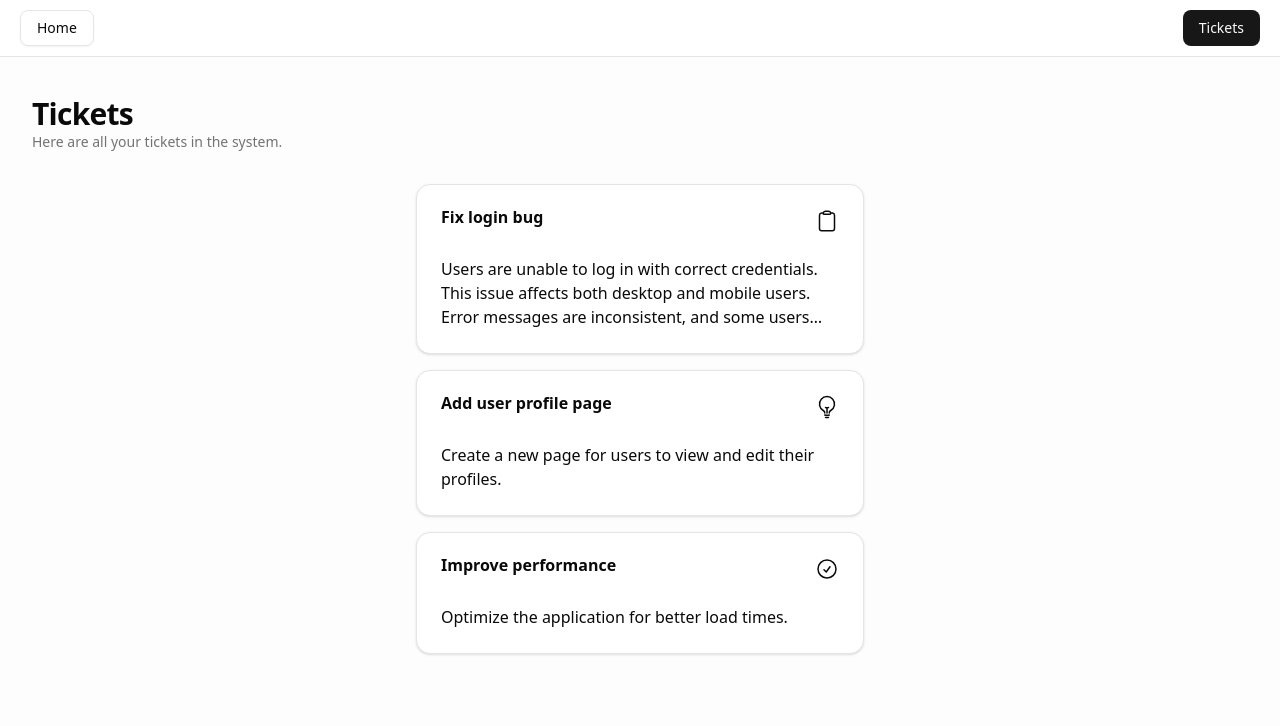
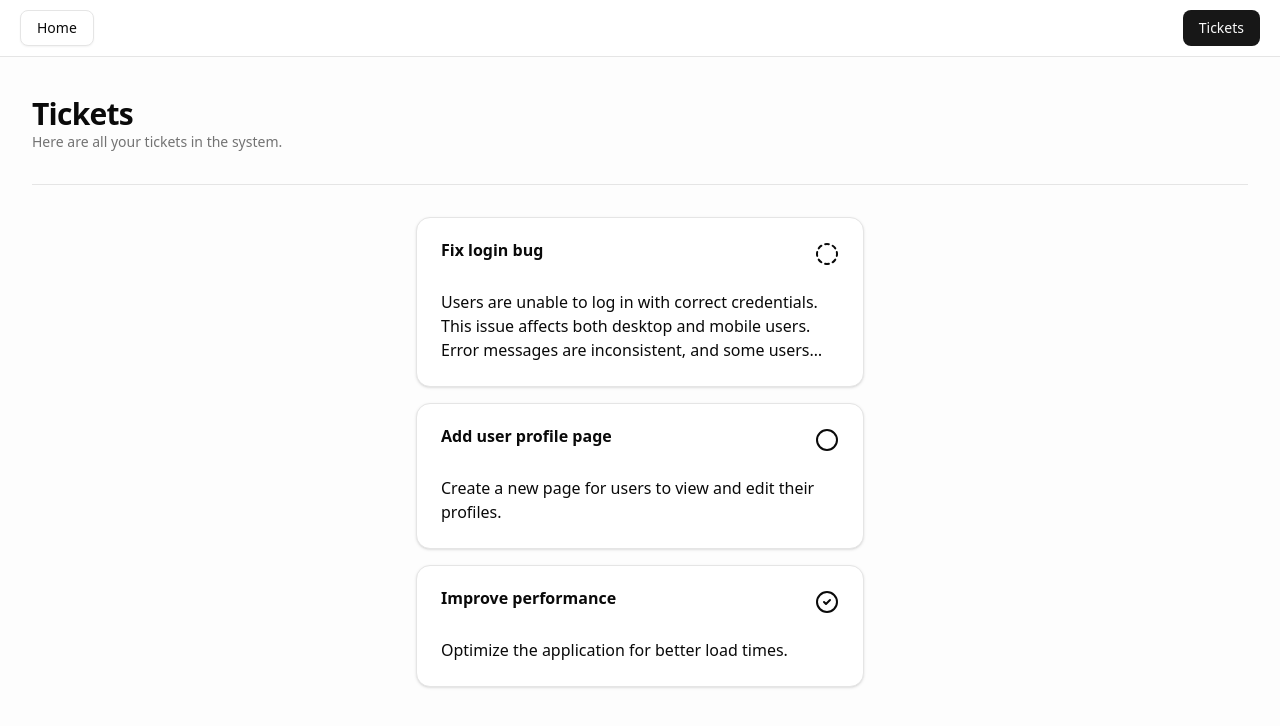
Before and after one commit to robinofskii/the-road-to-next-app, a Next.js app: page /tickets in a window 1280 px wide. Shown: the top 726 px of the page. Built offline with nearby package versions, Linux system fonts and the light colour scheme.

Commit message:
feat: replace custom ticket icons with lucide-react icons in TicketsPage

```diff
--- a/src/app/tickets/page.tsx
+++ b/src/app/tickets/page.tsx
@@ -1,5 +1,6 @@
 import { JSX } from "react";
 import Link from "next/link";
+import { Circle, CircleCheck, CircleDashed } from "lucide-react";
 
 import {
   Card,
@@ -8,65 +9,15 @@ import {
   CardHeader,
   CardTitle,
 } from "@/components/ui/card";
+import { Separator } from "@/components/ui/separator";
 import { initialTickets, TicketStatus } from "@/data";
 
 import { ticketPath } from "../paths";
 
-const CheckCircleIcon = () => (
-  <svg
-    xmlns="http://www.w3.org/2000/svg"
-    fill="none"
-    viewBox="0 0 24 24"
-    strokeWidth={1.5}
-    stroke="currentColor"
-    className="size-6"
-  >
-    <path
-      strokeLinecap="round"
-      strokeLinejoin="round"
-      d="M9 12.75 11.25 15 15 9.75M21 12a9 9 0 1 1-18 0 9 9 0 0 1 18 0Z"
-    />
-  </svg>
-);
-
-const LightBulbIcon = () => (
-  <svg
-    xmlns="http://www.w3.org/2000/svg"
-    fill="none"
-    viewBox="0 0 24 24"
-    strokeWidth={1.5}
-    stroke="currentColor"
-    className="size-6"
-  >
-    <path
-      strokeLinecap="round"
-      strokeLinejoin="round"
-      d="M12 18v-5.25m0 0a6.01 6.01 0 0 0 1.5-.189m-1.5.189a6.01 6.01 0 0 1-1.5-.189m3.75 7.478a12.06 12.06 0 0 1-4.5 0m3.75 2.383a14.406 14.406 0 0 1-3 0M14.25 18v-.192c0-.983.658-1.823 1.508-2.316a7.5 7.5 0 1 0-7.517 0c.85.493 1.509 1.333 1.509 2.316V18"
-    />
-  </svg>
-);
-
-const ClipboardIcon = () => (
-  <svg
-    xmlns="http://www.w3.org/2000/svg"
-    fill="none"
-    viewBox="0 0 24 24"
-    strokeWidth={1.5}
-    stroke="currentColor"
-    className="size-6"
-  >
-    <path
-      strokeLinecap="round"
-      strokeLinejoin="round"
-      d="M15.666 3.888A2.25 2.25 0 0 0 13.5 2.25h-3c-1.03 0-1.9.693-2.166 1.638m7.332 0c.055.194.084.4.084.612v0a.75.75 0 0 1-.75.75H9a.75.75 0 0 1-.75-.75v0c0-.212.03-.418.084-.612m7.332 0c.646.049 1.288.11 1.927.184 1.1.128 1.907 1.077 1.907 2.185V19.5a2.25 2.25 0 0 1-2.25 2.25H6.75A2.25 2.25 0 0 1 4.5 19.5V6.257c0-1.108.806-2.057 1.907-2.185a48.208 48.208 0 0 1 1.927-.184"
-    />
-  </svg>
-);
-
 const TICKET_ICONS: Record<TicketStatus, JSX.Element> = {
-  OPEN: <ClipboardIcon />,
-  IN_PROGRESS: <LightBulbIcon />,
-  RESOLVED: <CheckCircleIcon />,
+  OPEN: <CircleDashed />,
+  IN_PROGRESS: <Circle />,
+  RESOLVED: <CircleCheck />,
 };
 
 const TicketsPage = () => {
@@ -78,6 +29,7 @@ const TicketsPage = () => {
           Here are all your tickets in the system.
         </p>
       </header>
+      <Separator />
       <div className="animate-fade-in-from-top flex flex-1 flex-col items-center space-y-4">
         {initialTickets.map((ticket) => (
           <Link
```
